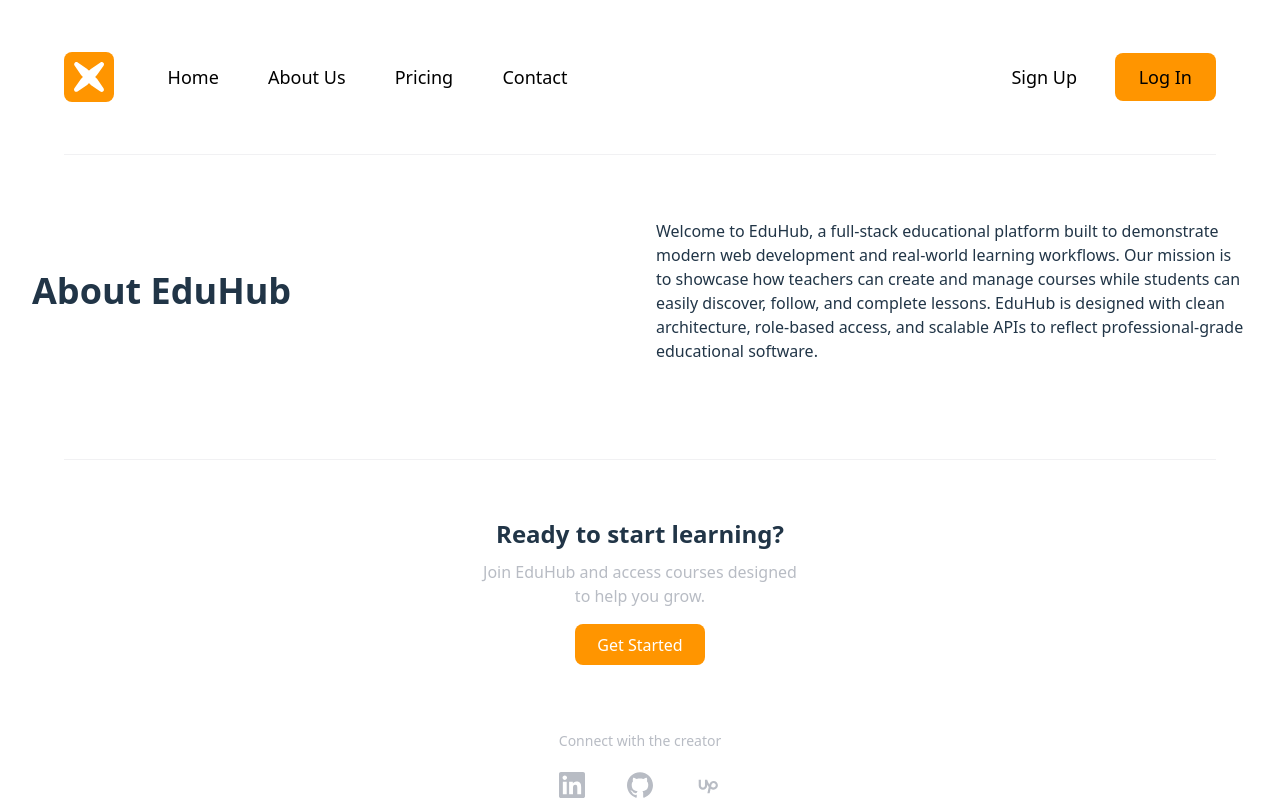
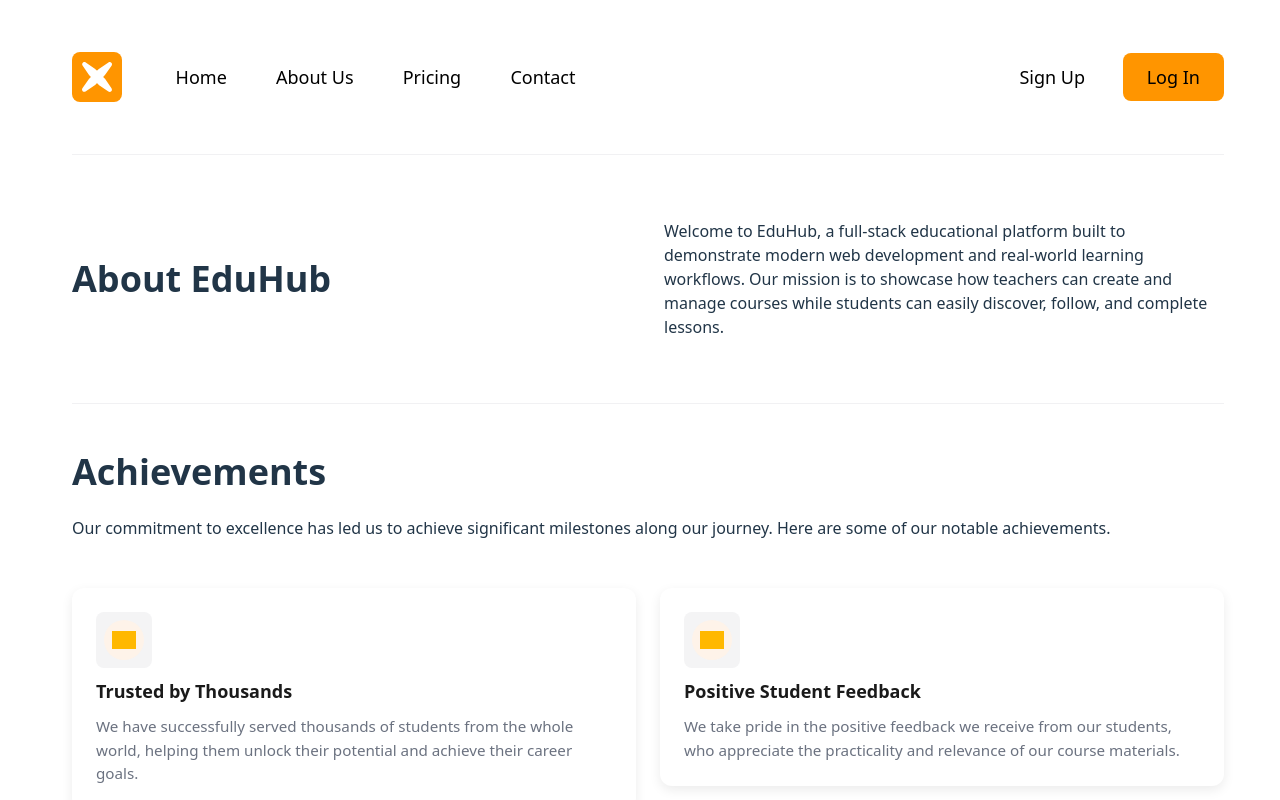
Before and after one commit to bohdan-m/EduHub, a React app in the folder Frontend/: page /about in a window 1280 px wide. Shown: the top 800 px of the page. Built offline with nearby package versions, Linux system fonts and the light colour scheme; grey boxes are pictures that could not be loaded; the HTML template or start-up script is replaced by a standard one.

Commit message:
Created About Page

```diff
--- a/Frontend/src/components/Courses/CoursesList.module.css
+++ b/Frontend/src/components/Courses/CoursesList.module.css
@@ -1,5 +1,6 @@
 .container {
     background-color: #FFFFFF;
+    box-shadow: 0 4px 12px rgba(0, 0, 0, 0.08);
     padding: 3vh 5vh;
     margin-top: 5vh;
     border-radius: 12px;
--- /dev/null
+++ b/Frontend/src/components/Description/DescriptionAbout.module.css
@@ -0,0 +1,18 @@
+.container {
+    gap: 32px;
+    margin-top: 6vh;
+    margin-bottom: 6vh;
+}
+
+.header, .description {
+    text-align: left;
+    justify-content: center;
+}
+
+.header {
+    font-size: 36px;
+}
+
+.description {
+    font-size: 16px;
+}
--- /dev/null
+++ b/Frontend/src/components/Description/DescriptionAbout.tsx
@@ -0,0 +1,17 @@
+import styles from "./DescriptionAbout.module.css";
+
+type DescriptionAboutProps = {
+    header: string;
+    description: string;
+};
+
+function DescriptionAbout({ header, description }: DescriptionAboutProps) {
+    return (
+        <div className={styles.container}>
+            <h1 className={styles.header}>{header}</h1>
+            <p className={styles.description}>{description}</p>
+        </div>
+    );
+}
+
+export default DescriptionAbout;
--- /dev/null
+++ b/Frontend/src/pages/About/About.module.css
@@ -0,0 +1,99 @@
+:root {
+  --about-accent: #ff9500;
+  --about-accent-bg: #fef3e9;
+  --about-icon-bg: #f4f4f5;
+  --about-text: #1a1a1a;
+  --about-text-muted: #6b7280;
+  --about-card-bg: #ffffff;
+  --about-shadow: 0 4px 12px rgba(0, 0, 0, 0.08);
+  --about-radius: 12px;
+  --about-radius-sm: 8px;
+}
+
+.wrapper {
+  min-height: 100%;
+  padding: 0 clamp(1rem, 4vw, 2.5rem) clamp(2rem, 6vw, 3rem);
+}
+
+.cardsWrap {
+  margin-top: clamp(1.25rem, 3vw, 1.75rem);
+  display: grid;
+  grid-template-columns: repeat(2, 1fr);
+  gap: clamp(1rem, 3vw, 1.5rem);
+  align-items: start;
+}
+
+@media (max-width: 768px) {
+  .cardsWrap {
+    grid-template-columns: 1fr;
+  }
+}
+
+.card {
+  background: var(--about-card-bg);
+  border-radius: var(--about-radius);
+  box-shadow: var(--about-shadow);
+  padding: clamp(1.25rem, 3vw, 1.5rem);
+  text-align: left;
+  display: flex;
+  flex-direction: column;
+  gap: clamp(0.5rem, 1.5vw, 0.75rem);
+}
+
+.iconWrap {
+  width: 56px;
+  height: 56px;
+  border-radius: var(--about-radius-sm);
+  background: var(--about-icon-bg);
+  display: inline-flex;
+  align-items: center;
+  justify-content: center;
+  flex-shrink: 0;
+}
+
+.iconInner {
+  width: 40px;
+  height: 40px;
+  border-radius: 50%;
+  background: var(--about-accent-bg);
+  display: inline-flex;
+  align-items: center;
+  justify-content: center;
+  color: var(--about-accent);
+}
+
+.iconImg {
+  width: 24px;
+  height: 24px;
+  object-fit: contain;
+  display: block;
+  /* Tint black icons to orange (#ff9500) */
+  filter: brightness(0) saturate(100%) invert(62%) sepia(98%) saturate(1000%) hue-rotate(360deg) brightness(105%) contrast(105%);
+}
+
+.cardTitle {
+  font-size: clamp(1rem, 2.5vw, 1.125rem);
+  font-weight: 700;
+  color: var(--about-text);
+  margin: 0;
+  line-height: 1.3;
+}
+
+.cardDesc {
+  font-size: clamp(0.875rem, 2vw, 0.95rem);
+  font-weight: 400;
+  color: var(--about-text-muted);
+  line-height: 1.55;
+  margin: 0;
+}
+
+@media (max-width: 480px) {
+  .wrapper {
+    padding-left: 0.75rem;
+    padding-right: 0.75rem;
+  }
+
+  .card {
+    padding: 1rem;
+  }
+}
--- a/Frontend/src/pages/About/About.tsx
+++ b/Frontend/src/pages/About/About.tsx
@@ -1,12 +1,111 @@
+import DescriptionAbout from "../../components/Description/DescriptionAbout";
 import DescriptionPage from "../../components/Description/DescriptionPage";
+import styles from "./About.module.css";
+
+/* Free icons via URL (Iconify API – Material Design Icons) */
+const ICON_BASE = "https://api.iconify.design/mdi";
+const iconUrl = (name: string) => `${ICON_BASE}/${name}.svg?height=40&iconColor=ff9500`;
+
+const GOALS = [
+  {
+    title: "Foster Creative Problem-Solving",
+    description:
+      "We encourage creative thinking and problem-solving abilities, allowing our students to tackle real-world challenges with confidence and innovation.",
+    iconUrl: iconUrl("book-open-variant"),
+  },
+  {
+    title: "Promote Collaboration and Community",
+    description:
+      "We believe in the power of collaboration and peer learning. Our platform fosters a supportive and inclusive community where learners can connect, share insights, and grow together.",
+    iconUrl: iconUrl("puzzle"),
+  },
+  {
+    title: "Provide Practical Skills",
+    description:
+      "We focus on delivering practical skills that are relevant to the current industry demands. Our courses are designed to equip learners with the knowledge and tools needed to excel in their chosen field.",
+    iconUrl: iconUrl("backpack"),
+  },
+  {
+    title: "Stay Ahead of the Curve",
+    description:
+      "The digital landscape is constantly evolving, and we strive to stay at the forefront of industry trends. We regularly update our course content to ensure our students receive the latest knowledge and skills.",
+    iconUrl: iconUrl("lightbulb-on"),
+  },
+] as const;
+
+const ACHIEVEMENTS = [
+  {
+    title: "Trusted by Thousands",
+    description:
+      "We have successfully served thousands of students from the whole world, helping them unlock their potential and achieve their career goals.",
+    iconUrl: iconUrl("crown"),
+  },
+  {
+    title: "Positive Student Feedback",
+    description:
+      "We take pride in the positive feedback we receive from our students, who appreciate the practicality and relevance of our course materials.",
+    iconUrl: iconUrl("drama-masks"),
+  },
+  {
+    title: "Award-Winning Courses",
+    description:
+      "Our courses have received recognition and accolades in the industry for their quality, depth of content, and effective teaching methodologies.",
+    iconUrl: iconUrl("medal"),
+  },
+  {
+    title: "Industry Partnerships",
+    description:
+      "We have established strong partnerships with industry leaders, enabling us to provide our students with access to the latest tools and technologies.",
+    iconUrl: iconUrl("shield-check"),
+  },
+] as const;
 
 function About() {
-    return (
-        <DescriptionPage
-            header="About EduHub"
-            description="Welcome to EduHub, a full-stack educational platform built to demonstrate modern web development and real-world learning workflows. Our mission is to showcase how teachers can create and manage courses while students can easily discover, follow, and complete lessons. EduHub is designed with clean architecture, role-based access, and scalable APIs to reflect professional-grade educational software."
-        />
-    );
+  return (
+    <div className={styles.wrapper}>
+      <DescriptionPage
+        header="About EduHub"
+        description="Welcome to EduHub, a full-stack educational platform built to demonstrate modern web development and real-world learning workflows. Our mission is to showcase how teachers can create and manage courses while students can easily discover, follow, and complete lessons."
+      />
+
+      <DescriptionAbout
+        header="Achievements"
+        description="Our commitment to excellence has led us to achieve significant milestones along our journey. Here are some of our notable achievements."
+      />
+      <div className={styles.cardsWrap}>
+        {ACHIEVEMENTS.map(({ title, description, iconUrl: url }) => (
+          <article key={title} className={styles.card}>
+            <div className={styles.iconWrap}>
+              <span className={styles.iconInner}>
+                <img src={url} alt="" width={40} height={40} className={styles.iconImg} />
+              </span>
+            </div>
+            <h3 className={styles.cardTitle}>{title}</h3>
+            <p className={styles.cardDesc}>{description}</p>
+          </article>
+        ))}
+      </div>
+
+      <DescriptionAbout
+        header="Our Goals"
+        description="At EduHub, our goal is to empower individuals from all backgrounds to thrive in the world of design and development. We believe that education should be accessible and transformative, enabling learners to pursue their passions and make a meaningful impact.
+Through our carefully crafted courses, we aim to."
+      />
+      <div className={styles.cardsWrap}>
+        {GOALS.map(({ title, description, iconUrl: url }) => (
+          <article key={title} className={styles.card}>
+            <div className={styles.iconWrap}>
+              <span className={styles.iconInner}>
+                <img src={url} alt="" width={40} height={40} className={styles.iconImg} />
+              </span>
+            </div>
+            <h3 className={styles.cardTitle}>{title}</h3>
+            <p className={styles.cardDesc}>{description}</p>
+          </article>
+        ))}
+      </div>
+    </div>
+  );
 }
 
 export default About;
```
